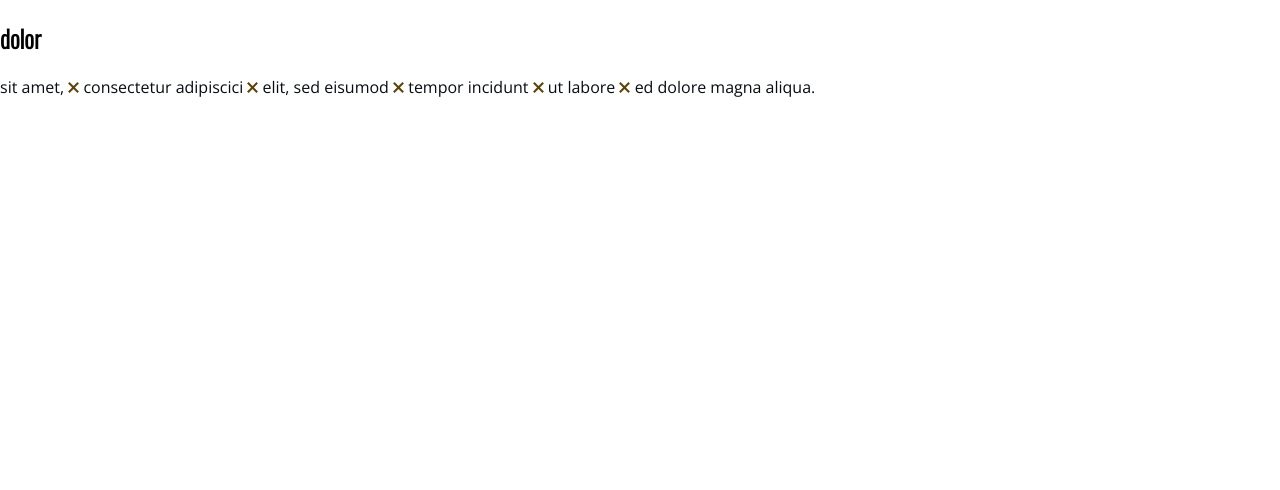
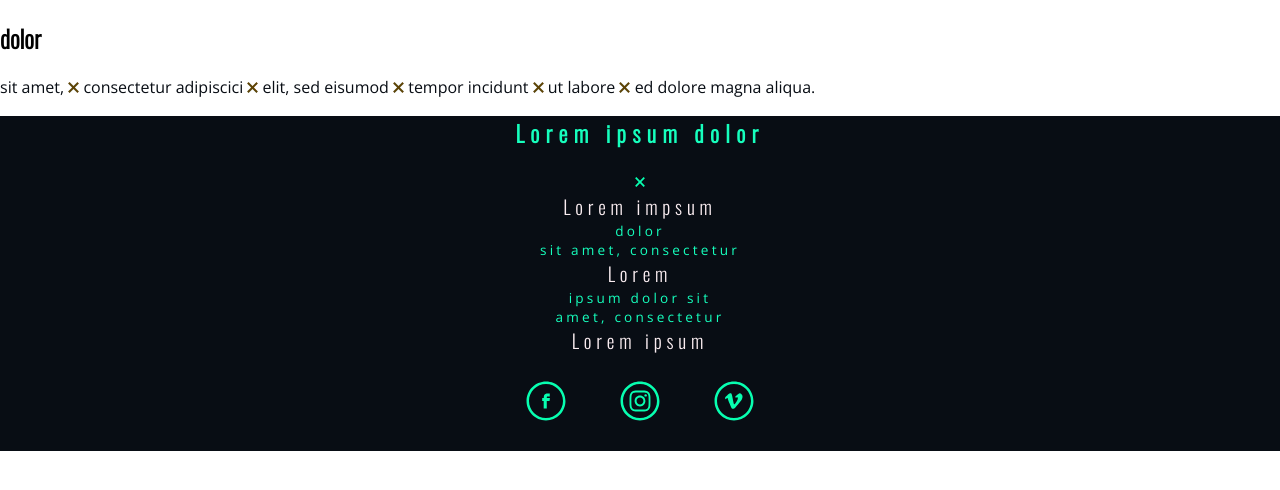
Before and after one commit to SaraCarreras/202204-W3-Jon-Sara, a website: page pages/works.html in a window 1280 px wide. Drawn offline with nearby package versions, Linux system fonts and the light colour scheme.

Commit message:
First styles and black icons to support color filtering

```diff
--- a/pages/works.html
+++ b/pages/works.html
@@ -8,6 +8,7 @@
         <link rel="stylesheet" href="../css/works.css" />
     </head>
     <body>
+        <section>
             <h2>dolor</h2>
             <p>
                 sit amet,
@@ -49,5 +50,53 @@
                 /></span>
                 ed dolore magna aliqua.
             </p>
+        </section>
+        <footer class="footer">
+            <h2 class="footer__header-title">Lorem ipsum dolor</h2>
+            <img
+                class="footer__header-icon"
+                src="../images/icons/icon-x.svg"
+                alt=""
+            />
+            <div class="footer__menu">
+                <div class="footer__menu-item">velit</div>
+                <div class="footer__menu-item">esse</div>
+                <div class="footer__menu-item">cillum</div>
+                <div class="footer__menu-item">dolore</div>
+            </div>
+
+            <div class="footer__section">
+                <div class="footer__menu-title">Lorem impsum</div>
+                <div class="footer__menu-links">dolor</div>
+                <div class="footer__menu-links">sit amet, consectetur</div>
+            </div>
+
+            <div class="footer__section">
+                <div class="footer__menu-title">Lorem</div>
+                <div class="footer__menu-links">ipsum dolor sit</div>
+                <div class="footer__menu-links">amet, consectetur</div>
+            </div>
+
+            <div class="footer__section">
+                <div class="footer__menu-title">Lorem ipsum</div>
+                <img class="footer__menu-icon icon--facebook" src="../images/icons/icon-facebook-black.svg"></img>
+                <img class="footer__menu-icon icon--instagram" src="../images/icons/icon-instagram-black.svg"></img>
+                <img class="footer__menu-icon icon--vimeo" src="../images/icons/icon-vimeo-black.svg"></img>
+            </div>
+
+            <div class="footer__section">
+                <div class="footer__menu-title"></div>
+                <div class="footer__menu-links"></div>
+                <div class="footer__menu-links"></div>
+                <div class="footer__menu-links"></div>
+            </div>
+
+            <div class="footer__section">
+                <div class="footer__menu-title"></div>
+                <div class="footer__menu-links"></div>
+                <div class="footer__menu-links"></div>
+                <div class="footer__menu-links"></div>
+            </div>
+        </footer>
     </body>
 </html>
--- a/scss/variables/_variables.scss
+++ b/scss/variables/_variables.scss
@@ -1,5 +1,5 @@
 // fonts
-@import url("https://fonts.googleapis.com/css2?family=Open+Sans:wght@400&family=Oswald:wght@300&display=swap");
+@import url("https://fonts.googleapis.com/css2?family=Open+Sans:wght@300&family=Oswald:wght@300&display=swap");
 
 $font-oswald: "Oswald", sans-serif;
 $font-open-sans: "Open Sans", sans-serif;
@@ -21,6 +21,9 @@ $color-black-svg: invert(3%) sepia(10%) saturate(5642%) hue-rotate(184deg)
 $color-pink-svg: invert(87%) sepia(32%) saturate(5757%) hue-rotate(297deg)
     brightness(107%) contrast(101%);
 
+// Media queries breakpoints
+$breakpoint: 600px;
+
 body {
     font: 100% $font-oswald;
     box-sizing: border-box;
--- a/scss/works.scss
+++ b/scss/works.scss
@@ -1,10 +1,83 @@
 @use "variables/variables";
 
+// TODO: Finish this part, it was a previous experiment
+
+// Start
 p {
     color: variables.$color-black;
 }
-
 .provisional {
     filter: variables.$color-black-svg;
     height: 11px;
 }
+// End
+
+.footer {
+    background-color: variables.$color-black;
+    text-align: center;
+}
+.footer__header-icon {
+    filter: variables.$color-green-svg;
+    height: 10px;
+    // TODO: Spacing between characters
+}
+.footer__menu {
+    display: none;
+}
+
+.footer__header-title {
+    color: variables.$color-green;
+    font-size: 1.4rem;
+    letter-spacing: 0.4rem;
+}
+.footer__menu-item {
+    color: variables.$color-white;
+    font-size: 1.4rem;
+    letter-spacing: 0.3rem;
+}
+
+.footer__menu-title {
+    color: variables.$color-white;
+    // TODO: Move some font styles to variables con Mixins o Extends? - Ask Sara
+    font-size: 1.2rem;
+    letter-spacing: 0.3rem;
+}
+
+.footer__menu-links {
+    color: variables.$color-green;
+    font-family: variables.$font-open-sans;
+    font-size: 0.85rem;
+    // TODO: Move the font spacing to a variable - Ask Sara
+    letter-spacing: 0.2rem;
+}
+
+.footer__menu-item:hover,
+.footer__menu-item:active,
+.footer__menu-item:target {
+    color: variables.$color-pink;
+    text-decoration-line: line-through;
+}
+
+.footer__menu-icon {
+    height: 40px;
+    margin: 2%;
+}
+.icon--facebook {
+    filter: variables.$color-green-svg;
+}
+.icon--instagram {
+    filter: variables.$color-green-svg;
+}
+.icon--vimeo {
+    filter: variables.$color-green-svg;
+}
+
+.footer__menu-icon:hover {
+    filter: variables.$color-pink-svg;
+}
+
+@media (max-width: variables.$breakpoint) {
+    .footer__menu {
+        display: block;
+    }
+}
```
Also changed, not shown: css/about.css, css/index.css, css/works.css, images/icons/icon-facebook-black.svg (added), images/icons/icon-instagram-black.svg (added), images/icons/icon-twitter-black.svg (added), images/icons/icon-vimeo-black.svg (added), 3 other files. Lines whose indentation alone changed are shown as unchanged.
